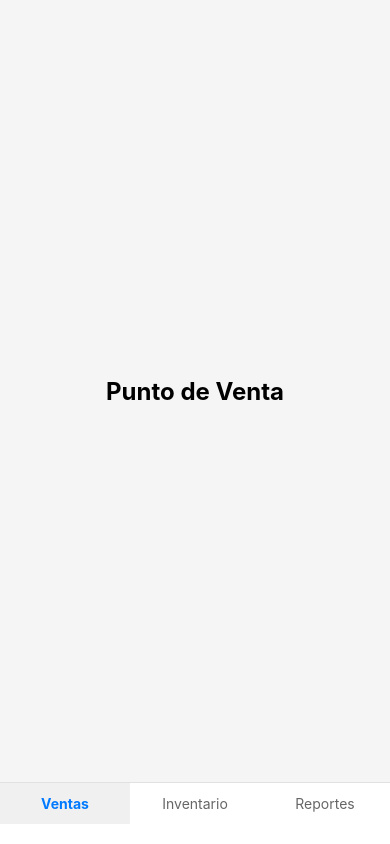
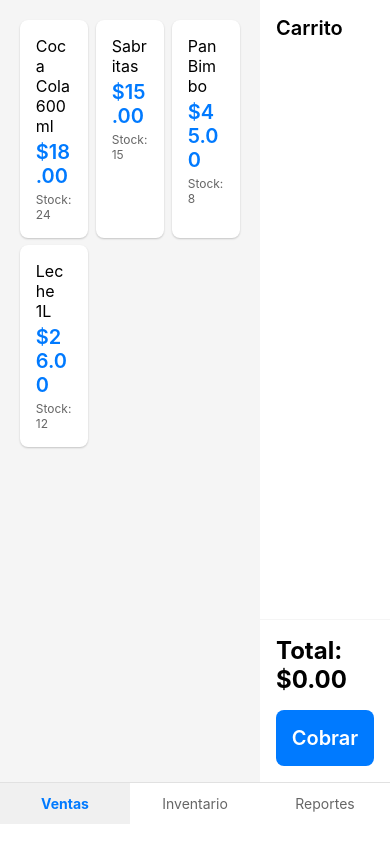
Before and after one commit to Kardan2228/posapp, a React Native app: screen / in a window 390 px wide. Built offline with nearby package versions, Linux system fonts and the light colour scheme.

Commit message:
Funcionalidades básicas del carrito

```diff
--- a/App.tsx
+++ b/App.tsx
@@ -1,6 +1,7 @@
 import { StatusBar } from 'expo-status-bar';
 import { StyleSheet, View, TouchableOpacity, Text } from 'react-native';
 import { useState } from 'react';
+import PosScreen from './src/screens/pos/PosScreen';
 
 type ScreenType = 'pos' | 'inventory' | 'reports';
 
@@ -10,13 +11,13 @@ export default function App() {
   const renderScreen = () => {
     switch (currentScreen) {
       case 'pos':
-        return <Text style={styles.title}>Punto de Venta</Text>;
+        return <PosScreen />;
       case 'inventory':
         return <Text style={styles.title}>Inventario</Text>;
       case 'reports':
         return <Text style={styles.title}>Reportes</Text>;
       default:
-        return <Text style={styles.title}>Punto de Venta</Text>;
+        return <PosScreen />;
     }
   };
 
--- a/src/components/pos/Cart.tsx
+++ b/src/components/pos/Cart.tsx
@@ -0,0 +1,58 @@
+import React from 'react';
+import { View, Text, TouchableOpacity, ScrollView } from 'react-native';
+import { CartItem } from '../../types';
+import { cartStyles as styles } from '../../styles/components/pos.styles';
+
+interface CartProps {
+  items: CartItem[];
+  onUpdateQuantity: (item: CartItem, change: number) => void;
+  onRemoveItem: (itemId: string) => void;
+}
+
+const Cart: React.FC<CartProps> = ({ items, onUpdateQuantity, onRemoveItem }) => {
+    const total = items.reduce((sum, item) => sum + (item.price * item.quantity), 0);
+
+    return (
+      <View style={styles.container}>
+        <Text style={styles.title}>Carrito</Text>
+        <ScrollView style={styles.itemList}>
+          {items.map((item) => (
+            <View key={item.id} style={styles.cartItem}>
+              <View style={styles.itemInfo}>
+                <Text style={styles.itemName}>{item.name}</Text>
+                <Text style={styles.itemSubtext}>
+                  ${item.price} × {item.quantity}
+                </Text>
+                <Text style={styles.itemTotal}>
+                  ${(item.price * item.quantity).toFixed(2)}
+                </Text>
+              </View>
+              <View style={styles.quantityControls}>
+                <TouchableOpacity
+                  onPress={() => onUpdateQuantity(item, -1)}
+                  style={styles.quantityButton}
+                >
+                  <Text>-</Text>
+                </TouchableOpacity>
+                <Text style={styles.quantity}>{item.quantity}</Text>
+                <TouchableOpacity
+                  onPress={() => onUpdateQuantity(item, 1)}
+                  style={styles.quantityButton}
+                >
+                  <Text>+</Text>
+                </TouchableOpacity>
+              </View>
+            </View>
+          ))}
+        </ScrollView>
+        <View style={styles.footer}>
+          <Text style={styles.total}>Total: ${total.toFixed(2)}</Text>
+          <TouchableOpacity style={styles.checkoutButton}>
+            <Text style={styles.checkoutButtonText}>Cobrar</Text>
+          </TouchableOpacity>
+        </View>
+      </View>
+    );
+  };
+
+export default Cart;
--- a/src/components/pos/ProductGrid.tsx
+++ b/src/components/pos/ProductGrid.tsx
@@ -0,0 +1,29 @@
+import React from 'react';
+import { View, Text, TouchableOpacity } from 'react-native';
+import { Product } from '../../types';
+import { productGridStyles as styles } from '../../styles/components/pos.styles';
+
+interface ProductGridProps {
+  products: Product[];
+  onProductPress: (product: Product) => void;
+}
+
+const ProductGrid: React.FC<ProductGridProps> = ({ products, onProductPress }) => {
+  return (
+    <View style={styles.grid}>
+      {products.map((product) => (
+        <TouchableOpacity
+          key={product.id}
+          style={styles.productCard}
+          onPress={() => onProductPress(product)}
+        >
+          <Text style={styles.productName}>{product.name}</Text>
+          <Text style={styles.productPrice}>${product.price.toFixed(2)}</Text>
+          <Text style={styles.productStock}>Stock: {product.stock}</Text>
+        </TouchableOpacity>
+      ))}
+    </View>
+  );
+};
+
+export default ProductGrid;
--- a/src/screens/pos/PosScreen.tsx
+++ b/src/screens/pos/PosScreen.tsx
@@ -0,0 +1,69 @@
+import React, { useState } from 'react';
+import { View } from 'react-native';
+import ProductGrid from '../../components/pos/ProductGrid';
+import Cart from '../../components/pos/Cart';
+import { Product, CartItem } from '../../types';
+import { posScreenStyles as styles } from '../../styles/components/pos.styles';
+
+// Datos de ejemplo
+const sampleProducts: Product[] = [
+  { id: '1', name: 'Coca Cola 600ml', price: 18, stock: 24 },
+  { id: '2', name: 'Sabritas', price: 15, stock: 15 },
+  { id: '3', name: 'Pan Bimbo', price: 45, stock: 8 },
+  { id: '4', name: 'Leche 1L', price: 26, stock: 12 },
+];
+
+const PosScreen: React.FC = () => {
+  const [cartItems, setCartItems] = useState<CartItem[]>([]);
+
+  const handleProductPress = (product: Product) => {
+    setCartItems(prevItems => {
+      const existingItem = prevItems.find(item => item.id === product.id);
+      if (existingItem) {
+        return prevItems.map(item =>
+          item.id === product.id
+            ? { ...item, quantity: item.quantity + 1 }
+            : item
+        );
+      }
+      return [...prevItems, { ...product, quantity: 1 }];
+    });
+  };
+
+  const handleUpdateQuantity = (item: CartItem, change: number) => {
+    setCartItems(prevItems => {
+      if (item.quantity + change <= 0) {
+        return prevItems.filter(i => i.id !== item.id);
+      }
+      return prevItems.map(i =>
+        i.id === item.id
+          ? { ...i, quantity: i.quantity + change }
+          : i
+      );
+    });
+  };
+
+  const handleRemoveItem = (itemId: string) => {
+    setCartItems(prevItems => prevItems.filter(item => item.id !== itemId));
+  };
+
+  return (
+    <View style={styles.container}>
+      <View style={styles.productsSection}>
+        <ProductGrid
+          products={sampleProducts}
+          onProductPress={handleProductPress}
+        />
+      </View>
+      <View style={styles.cartSection}>
+        <Cart
+          items={cartItems}
+          onUpdateQuantity={handleUpdateQuantity}
+          onRemoveItem={handleRemoveItem}
+        />
+      </View>
+    </View>
+  );
+};
+
+export default PosScreen;
--- /dev/null
+++ b/src/styles/components/pos.styles.ts
@@ -0,0 +1,116 @@
+import { StyleSheet } from 'react-native';
+import { colors, spacing, typography, shadows } from '../system';
+
+export const productGridStyles = StyleSheet.create({
+  grid: {
+    flexDirection: 'row',
+    flexWrap: 'wrap',
+    padding: spacing.md,
+  },
+  productCard: {
+    width: '30%',
+    margin: '1.66%',
+    padding: spacing.md,
+    backgroundColor: colors.background.paper,
+    borderRadius: spacing.sm,
+    ...shadows.small,
+  },
+  productName: {
+    ...typography.body1,
+    color: colors.text.primary,
+  },
+  productPrice: {
+    ...typography.h2,
+    color: colors.primary.main,
+    marginTop: spacing.xs,
+  },
+  productStock: {
+    ...typography.caption,
+    color: colors.text.secondary,
+    marginTop: spacing.xs,
+  },
+});
+
+export const cartStyles = StyleSheet.create({
+    container: {
+      flex: 1,
+      backgroundColor: colors.background.paper,
+    },
+    title: {
+      ...typography.h2,
+      padding: spacing.md,
+    },
+    itemList: {
+      flex: 1,
+    },
+    cartItem: {
+      flexDirection: 'row',
+      padding: spacing.md,
+      borderBottomWidth: 1,
+      borderBottomColor: colors.background.default,
+      alignItems: 'center',
+    },
+    itemInfo: {
+      flex: 1,
+    },
+    itemName: {
+      ...typography.body1,
+      fontWeight: '500',
+    },
+    itemSubtext: {
+      ...typography.body2,
+      color: colors.text.secondary,
+      marginTop: spacing.xs,
+    },
+    itemTotal: {
+      ...typography.body2,
+      color: colors.primary.main,
+      fontWeight: '600',
+      marginTop: spacing.xs,
+    },
+    quantityControls: {
+      flexDirection: 'row',
+      alignItems: 'center',
+    },
+    quantityButton: {
+      padding: spacing.sm,
+      backgroundColor: colors.background.default,
+      borderRadius: spacing.xs,
+    },
+    quantity: {
+      paddingHorizontal: spacing.md,
+      ...typography.body1,
+    },
+    footer: {
+      padding: spacing.md,
+      borderTopWidth: 1,
+      borderTopColor: colors.background.default,
+    },
+    total: {
+      ...typography.h1,
+      marginBottom: spacing.md,
+    },
+    checkoutButton: {
+      backgroundColor: colors.primary.main,
+      padding: spacing.md,
+      borderRadius: spacing.sm,
+      alignItems: 'center',
+    },
+    checkoutButtonText: {
+      color: colors.background.paper,
+      ...typography.h2,
+    },
+  });
+export const posScreenStyles = StyleSheet.create({
+    container: {
+      flex: 1,
+      flexDirection: 'row',
+      backgroundColor: colors.background.default,
+    },
+    productsSection: {
+      flex: 2,
+    },
+    cartSection: {
+      flex: 1,
+    },
+  });
--- /dev/null
+++ b/src/styles/system/colors.ts
@@ -0,0 +1,24 @@
+export const colors = {
+    primary: {
+      light: '#66a6ff',
+      main: '#007AFF',
+      dark: '#0056b3',
+    },
+    secondary: {
+      light: '#7f8c8d',
+      main: '#666666',
+      dark: '#2c3e50',
+    },
+    background: {
+      default: '#f5f5f5',
+      paper: '#ffffff',
+    },
+    text: {
+      primary: '#000000',
+      secondary: '#666666',
+      disabled: '#999999',
+    },
+    error: '#ff3b30',
+    warning: '#ff9500',
+    success: '#34c759',
+  };
--- /dev/null
+++ b/src/styles/system/index.ts
@@ -0,0 +1,4 @@
+export * from './colors';
+export * from './spacing';
+export * from './typography';
+export * from './shadows';
--- /dev/null
+++ b/src/styles/system/shadows.ts
@@ -0,0 +1,16 @@
+export const shadows = {
+    small: {
+      shadowColor: '#000',
+      shadowOffset: { width: 0, height: 1 },
+      shadowOpacity: 0.2,
+      shadowRadius: 2,
+      elevation: 2,
+    },
+    medium: {
+      shadowColor: '#000',
+      shadowOffset: { width: 0, height: 2 },
+      shadowOpacity: 0.25,
+      shadowRadius: 3.84,
+      elevation: 5,
+    },
+  };
--- /dev/null
+++ b/src/styles/system/spacing.ts
@@ -0,0 +1,7 @@
+export const spacing = {
+    xs: 4,
+    sm: 8,
+    md: 16,
+    lg: 24,
+    xl: 32,
+  };
--- /dev/null
+++ b/src/styles/system/typography.ts
@@ -0,0 +1,26 @@
+import { TextStyle } from 'react-native';
+
+type FontWeight = '400' | '500' | '600' | '700' | 'normal' | 'bold';
+
+export const typography: Record<string, TextStyle> = {
+  h1: {
+    fontSize: 24,
+    fontWeight: '700',
+  },
+  h2: {
+    fontSize: 20,
+    fontWeight: '600',
+  },
+  body1: {
+    fontSize: 16,
+    fontWeight: '400',
+  },
+  body2: {
+    fontSize: 14,
+    fontWeight: 'normal',
+  },
+  caption: {
+    fontSize: 12,
+    fontWeight: 'normal',
+  },
+};
```
Also changed, not shown: src/types/index.ts (+10 -0 lines).
